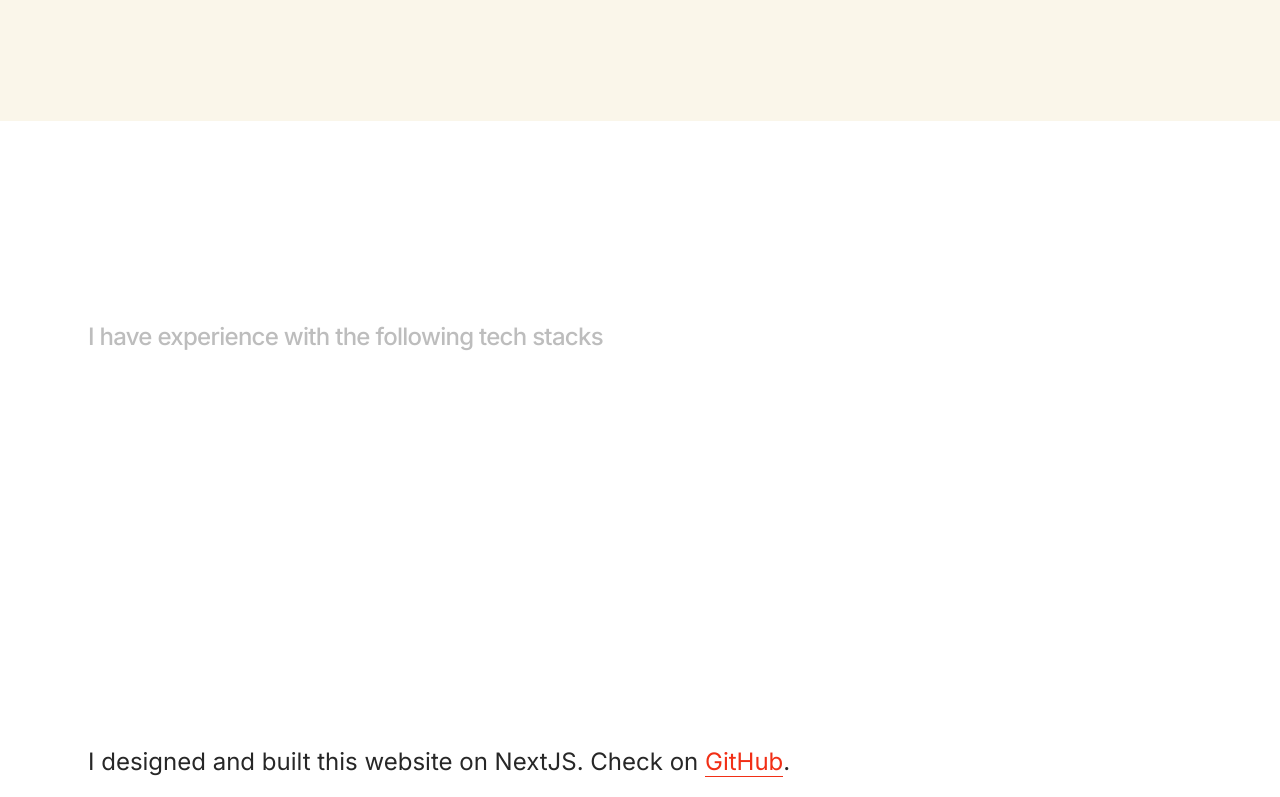
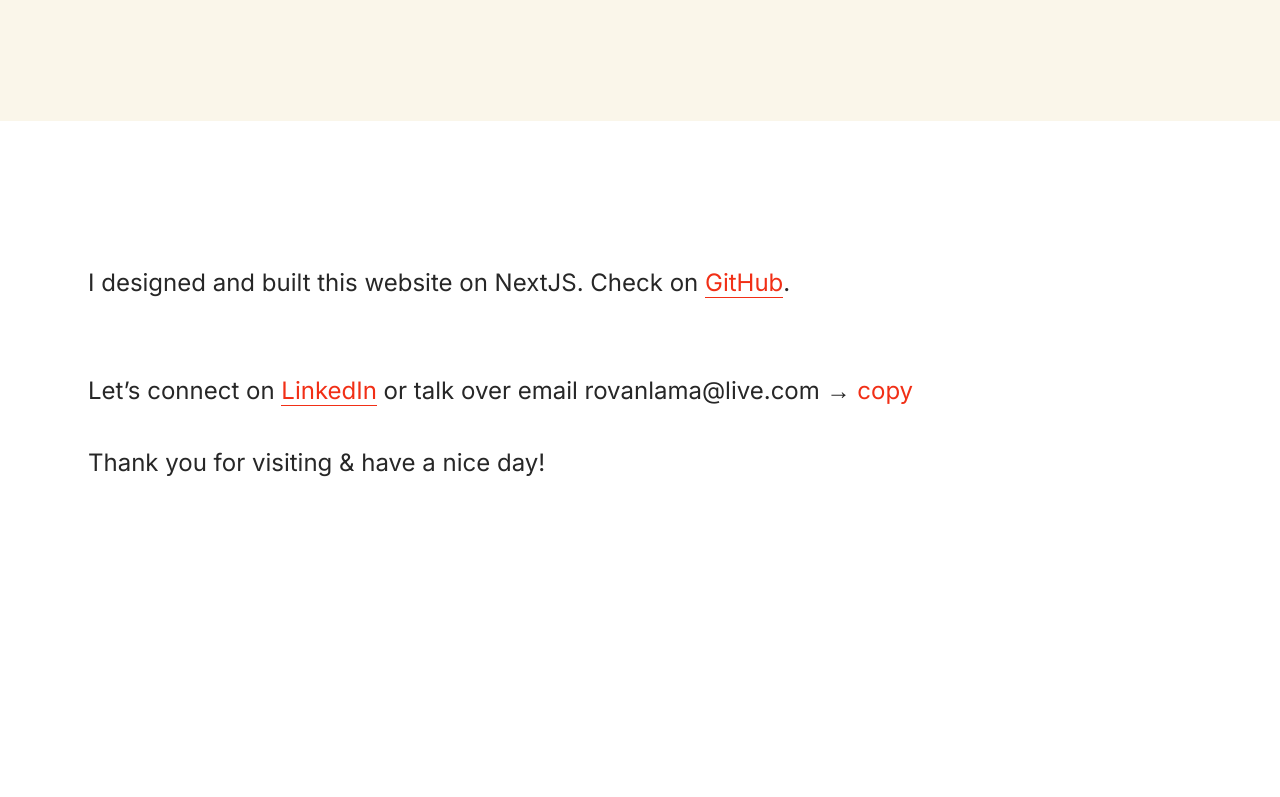
Before and after one commit to lamarovan/portfolio, a Next.js app: page / in a window 1280 px wide. Shown: the part 679-1476 px from the top of the page. After the commit the page ends 1304 px from the top, so only its background shows below. Built offline with nearby package versions, Linux system fonts and the light colour scheme.

Commit message:
Tech stack section removed from main branch

```diff
--- a/pages/index.tsx
+++ b/pages/index.tsx
@@ -36,17 +36,6 @@ export default function Home() {
           </div>
         </section>
       </div>
-
-      {/* tech stack */}
-      <div className='tech-stack-section'>
-        <div className='content'>
-          <div className={styles.header}>
-            <p className={styles.subtitle}>
-              I have experience with the following tech stacks
-            </p>
-          </div>
-        </div>
-      </div>
     </Layout>
   );
 }
```
